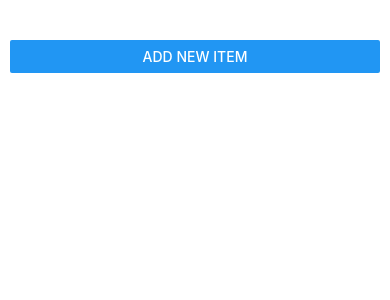
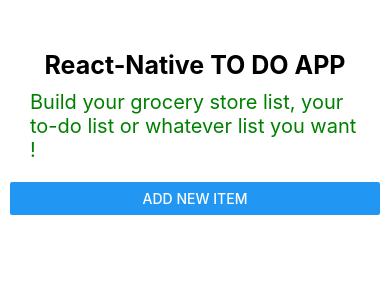
Before and after one commit to GonzaloGorgojo/React-Native-ToDo, a React Native app: screen / in a window 390 px wide. Shown: the top 300 px of the page. Built offline with nearby package versions, Linux system fonts and the light colour scheme.

Commit message:
Add styles and titles

```diff
--- a/App.js
+++ b/App.js
@@ -1,5 +1,5 @@
 import React, { useState } from "react";
-import { StyleSheet, View, FlatList, Button } from "react-native";
+import { StyleSheet, View, FlatList, Button, Text } from "react-native";
 import TodoItem from "./components/TodoItem";
 import TodoInput from "./components/TodoInput";
 
@@ -30,6 +30,13 @@ export default function App() {
 
   return (
     <View style={styles.mainScreen}>
+      <View style={styles.titlesView}>
+        <Text style={styles.titleText}>React-Native TO DO APP</Text>
+        <Text style={styles.subtitleText}>
+          Build your grocery store list, your to-do list or whatever list you
+          want !
+        </Text>
+      </View>
       <Button title="Add New Item" onPress={() => setIsAddMode(true)} />
       <TodoInput
         visible={isAddMode}
@@ -55,4 +62,19 @@ const styles = StyleSheet.create({
     paddingTop: 40,
     paddingHorizontal: 10,
   },
+  titleText: {
+    fontSize: 25,
+    fontWeight: "bold",
+  },
+  titlesView: {
+    justifyContent: "center",
+    alignItems: "center",
+    marginVertical: 10,
+  },
+  subtitleText: {
+    fontSize: 20,
+    marginHorizontal: 20,
+    marginVertical: 10,
+    color: "green",
+  },
 });
```
